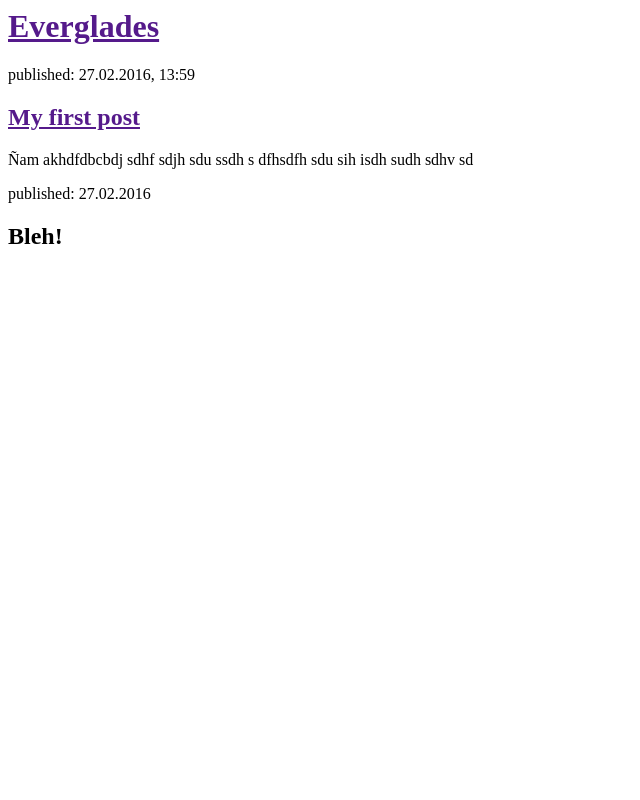
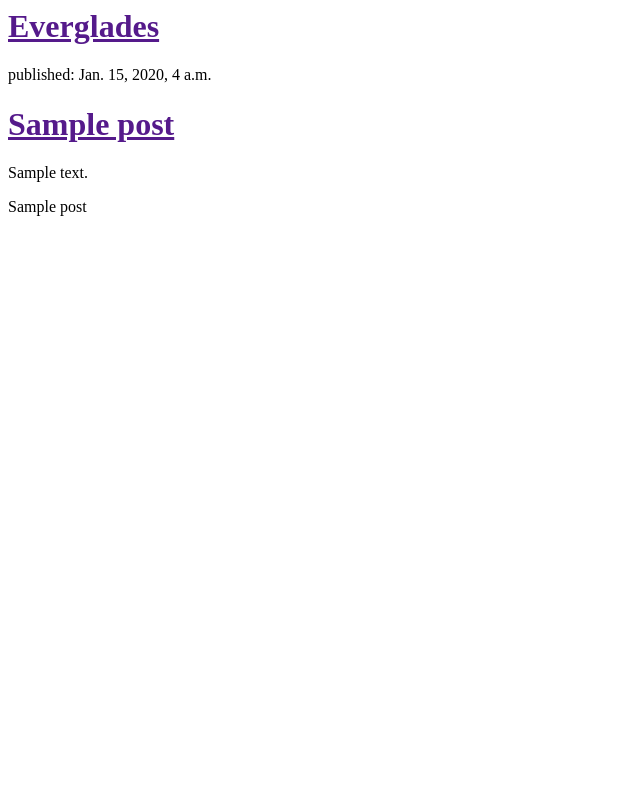
Before and after one commit to jaqueline31/my-first-blog, a Django app: template blog/templates/blog/post_list.html in a window 1280 px wide. Shown: the whole page, without its empty margins (0-640 px from the left). Run offline with Django 3.2, Linux system fonts and the light colour scheme; the template is opened without the code that fills it: values that come from a table or form of the project are taken from there, others are empty; tables that the repository leaves empty hold one stand-in row (values such as "Sample post").

Commit message:
Modified templates to display posts from database.

```diff
--- a/blog/models.py
+++ b/blog/models.py
@@ -10,8 +10,8 @@ class Post(models.Model):
     published_date = models.DateTimeField(blank=True, null=True)
 
     def publish(self):
-        self.published_date = tiemezone.now()
+        self.published_date = timezone.now()
         self.save()
 
-    def _str_(self):
+    def __str__(self):
         return self.title
--- a/blog/templates/blog/post_list.html
+++ b/blog/templates/blog/post_list.html
@@ -6,16 +6,14 @@
   <div>
   <h1><a href="">Everglades<a></h1>
 </div>
+{% for post in posts %}
+<div>
+  <p>published: {{ post.published_date }}</p>
+  <h1><a href="">{{ post.title }}</a></h1>
+  <p>{{ post.text|linebreaks }}</p>
+</div>
+  {{ post }}
+{% endfor %}
 
-<div>
-  <p>published: 27.02.2016, 13:59</p>
-  <h2><a href="">My first post</a></h2>
-  <p>Ñam akhdfdbcbdj sdhf sdjh sdu ssdh s dfhsdfh sdu sih isdh sudh sdhv sd</p>
-</div>
-
-<div>
-  <p>published: 27.02.2016</p>
-  <h2>Bleh!</h2>
-</div>
 </body>
 </html>
--- a/blog/views.py
+++ b/blog/views.py
@@ -1,5 +1,9 @@
 from django.shortcuts import render
+from django.utils import timezone
+from .models import Post
 
 
 def post_list(request):
-    return render(request, 'blog/post_list.html', {})
+    posts = Post.objects.filter(published_date__lte=timezone.now()).order_by
+    ('published_date')
+    return render(request, 'blog/post_list.html', {'posts': posts})
```
